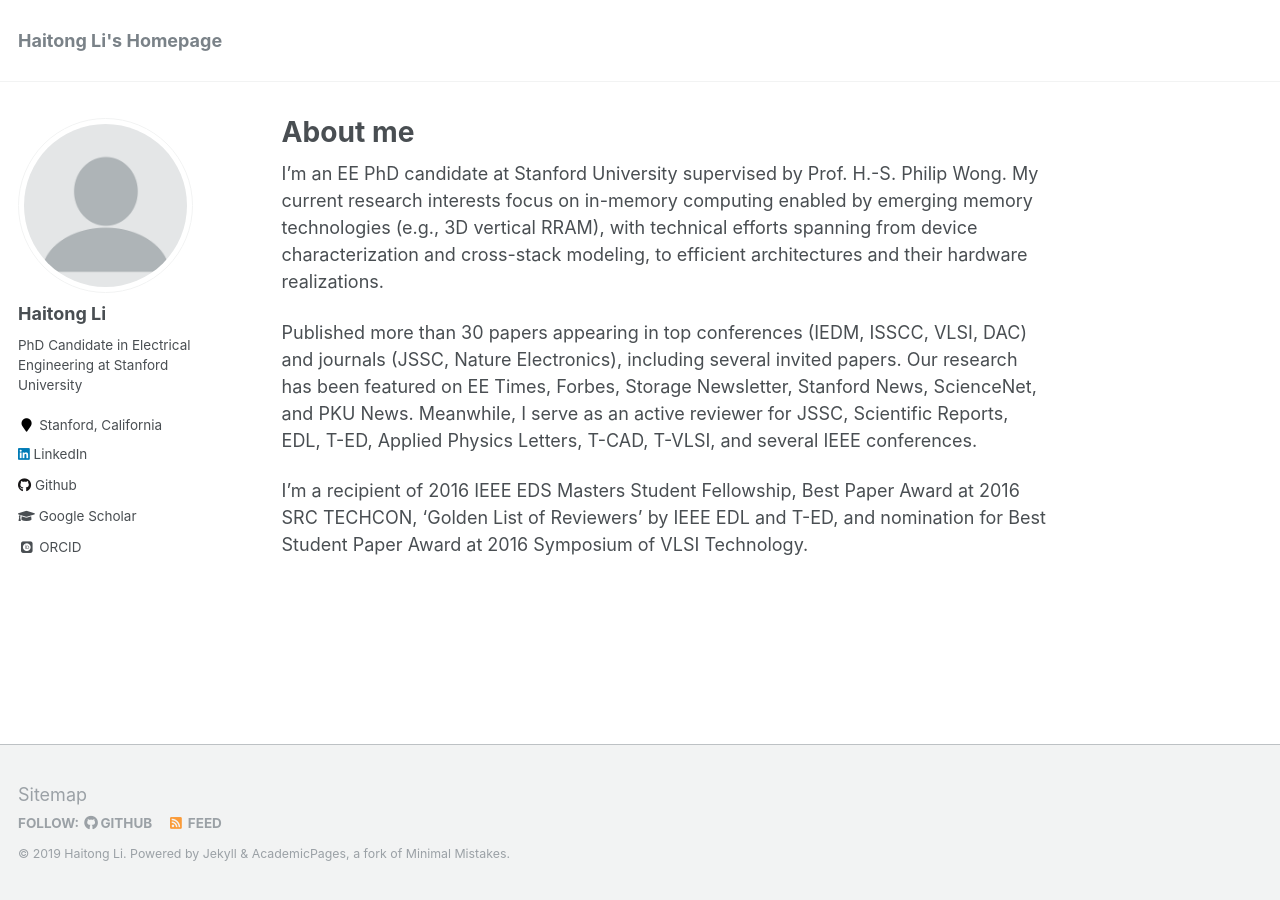
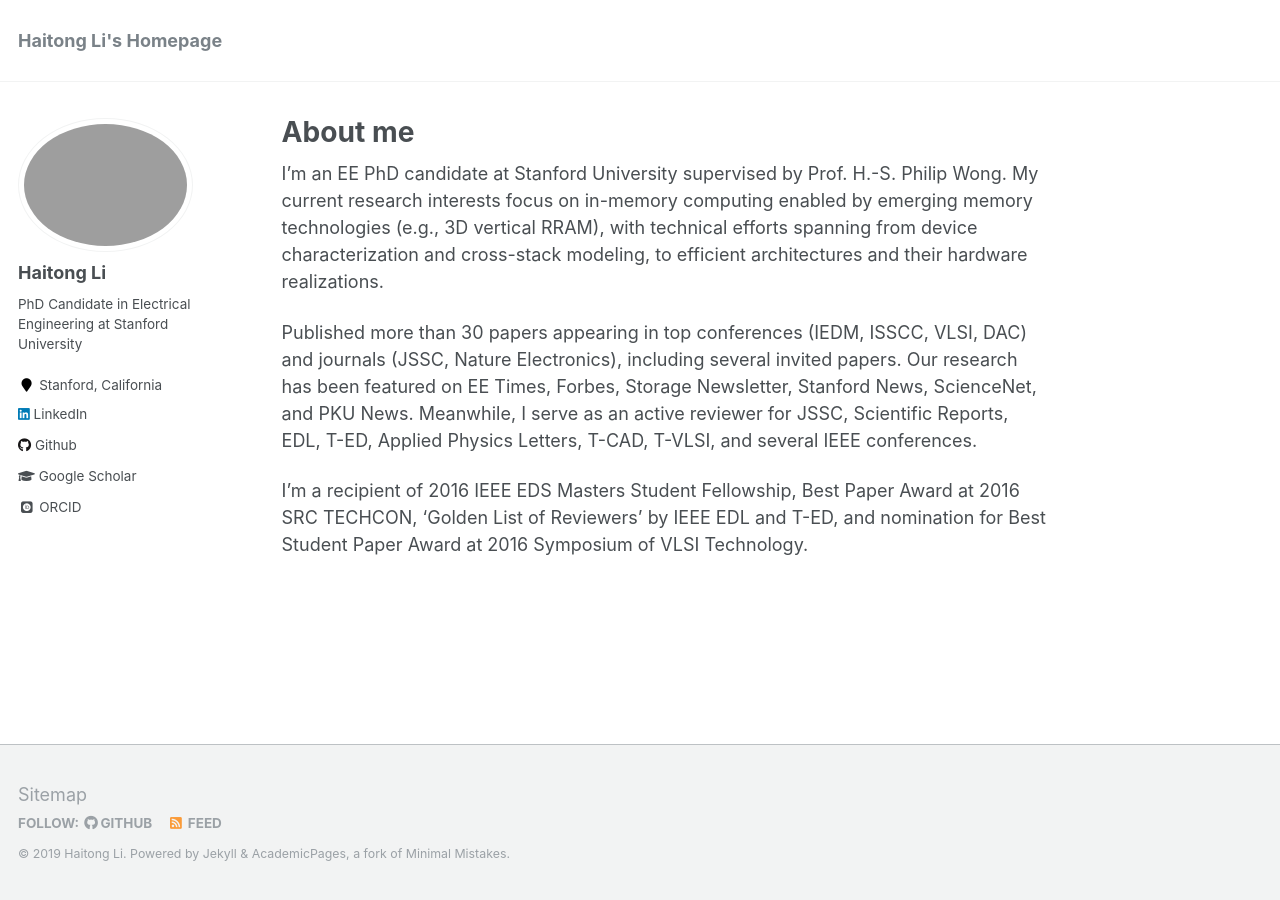
Before and after one commit to peterliht/peterliht.github.io, a Jekyll site: the page built from _pages/about.md, in a window 1280 px wide. Built offline with Jekyll 4.4.1, drawn with Linux system fonts in a browser that asks for light colours; some web fonts are replaced.

Commit message:
upload avatar

```diff
--- a/_config.yml
+++ b/_config.yml
@@ -81,7 +81,7 @@ analytics:
 # Site Author
 author:
   name             : "Haitong Li"
-  avatar           : "profile.png"
+  avatar           : "Haitong_website_avatar.png"
   bio              : "PhD Candidate in Electrical Engineering at Stanford University"
   location         : "Stanford, California"
   employer         :
```
Also changed, not shown: 1 other file.
